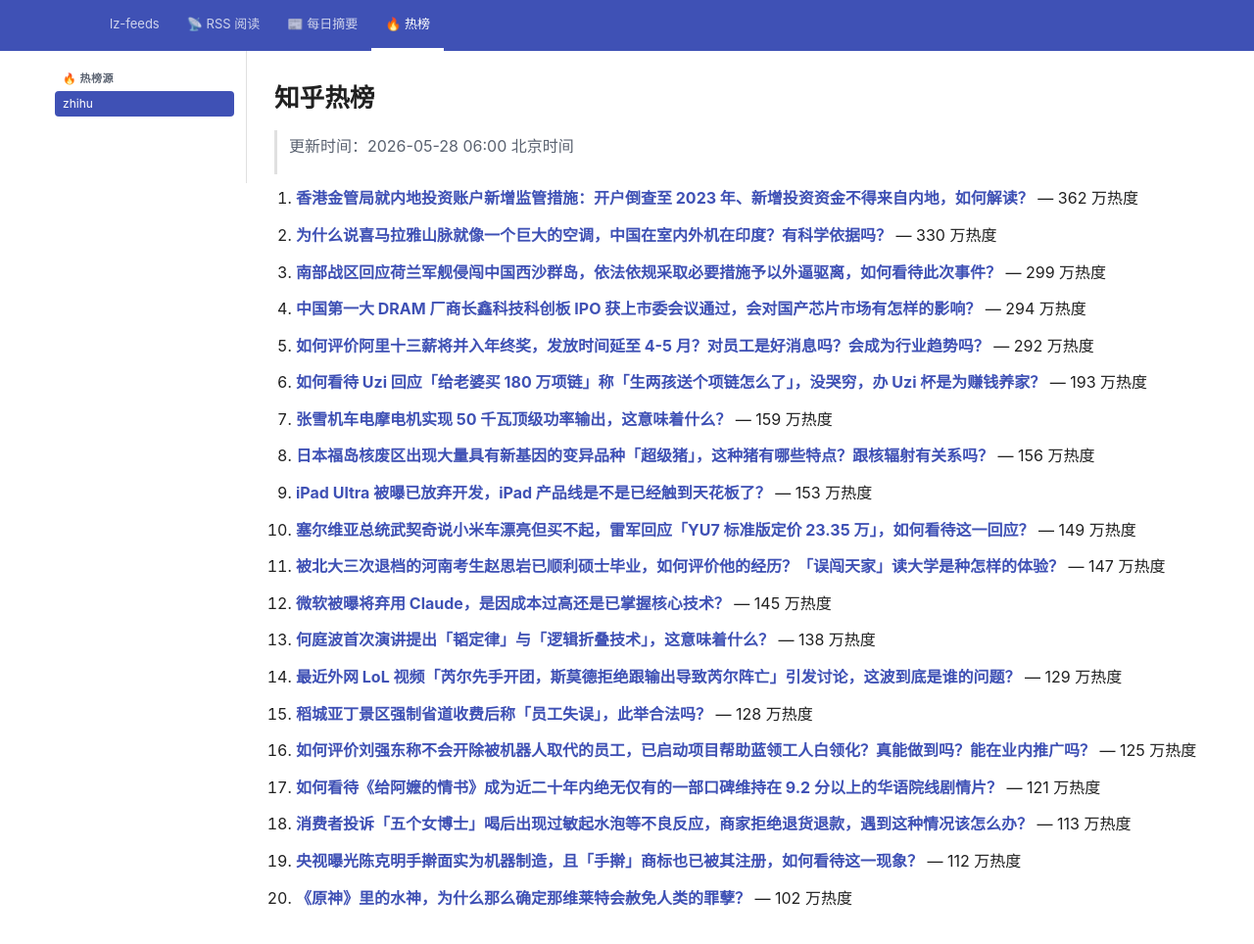
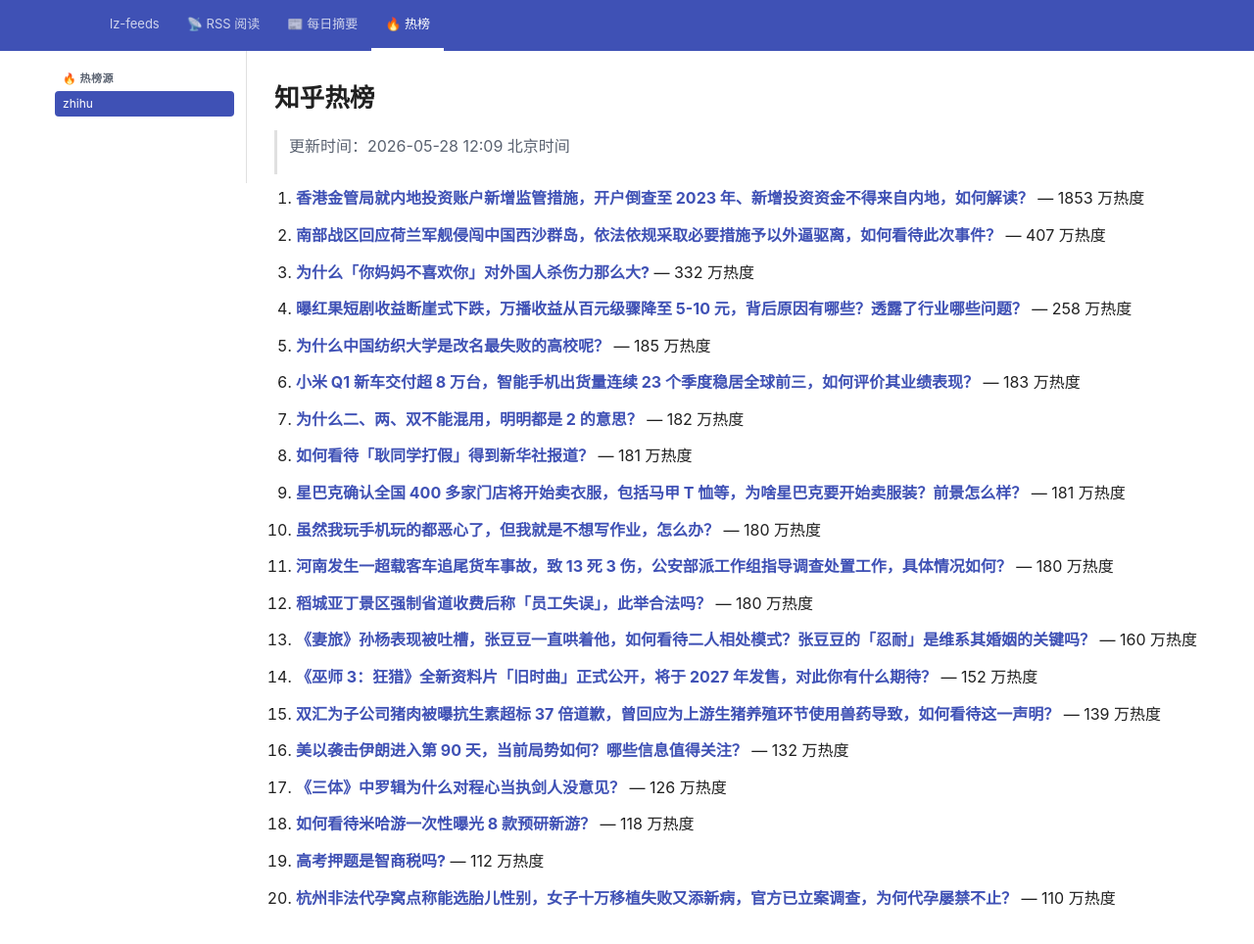
Before and after one commit to lizhang0101/lz-feeds, a Jekyll site: the page built from _hotlist/zhihu.md, in a window 1280 px wide and 994 px high. Shown: the top 964 px of the window at 98% size. Built offline with Jekyll 4.4.1, drawn with Linux system fonts in a browser that asks for light colours.

Commit message:
hotlist: 2026-05-28T04:09Z

```diff
--- a/_hotlist/zhihu.md
+++ b/_hotlist/zhihu.md
@@ -1,48 +1,48 @@
 ---
-updated: 2026-05-28 06:00 北京时间
+updated: 2026-05-28 12:09 北京时间
 count: 20
 ---
 
 # 知乎热榜
 
-> 更新时间：2026-05-28 06:00 北京时间
+> 更新时间：2026-05-28 12:09 北京时间
 
-1. **[香港金管局就内地投资账户新增监管措施：开户倒查至 2023 年、新增投资资金不得来自内地，如何解读？](https://www.zhihu.com/question/2043072357921546874)** — 362 万热度
+1. **[香港金管局就内地投资账户新增监管措施，开户倒查至 2023 年、新增投资资金不得来自内地，如何解读？](https://www.zhihu.com/question/2043072357921546874)** — 1853 万热度
 
-2. **[为什么说喜马拉雅山脉就像一个巨大的空调，中国在室内外机在印度？有科学依据吗？](https://www.zhihu.com/question/2042963003981526641)** — 330 万热度
+2. **[南部战区回应荷兰军舰侵闯中国西沙群岛，依法依规采取必要措施予以外逼驱离，如何看待此次事件？](https://www.zhihu.com/question/2043071472072123195)** — 407 万热度
 
-3. **[南部战区回应荷兰军舰侵闯中国西沙群岛，依法依规采取必要措施予以外逼驱离，如何看待此次事件？](https://www.zhihu.com/question/2043071472072123195)** — 299 万热度
+3. **[为什么「你妈妈不喜欢你」对外国人杀伤力那么大?](https://www.zhihu.com/question/1916372096931575252)** — 332 万热度
 
-4. **[中国第一大 DRAM 厂商长鑫科技科创板 IPO 获上市委会议通过，会对国产芯片市场有怎样的影响？](https://www.zhihu.com/question/2042900633947038528)** — 294 万热度
+4. **[曝红果短剧收益断崖式下跌，万播收益从百元级骤降至 5-10 元，背后原因有哪些？透露了行业哪些问题？](https://www.zhihu.com/question/2041447752677200286)** — 258 万热度
 
-5. **[如何评价阿里十三薪将并入年终奖，发放时间延至 4-5 月？对员工是好消息吗？会成为行业趋势吗？](https://www.zhihu.com/question/2043016539914203464)** — 292 万热度
+5. **[为什么中国纺织大学是改名最失败的高校呢？](https://www.zhihu.com/question/1889705980960421500)** — 185 万热度
 
-6. **[如何看待 Uzi 回应「给老婆买 180 万项链」称「生两孩送个项链怎么了」，没哭穷，办 Uzi 杯是为赚钱养家？](https://www.zhihu.com/question/2041684405639444059)** — 193 万热度
+6. **[小米 Q1 新车交付超 8 万台，智能手机出货量连续 23 个季度稳居全球前三，如何评价其业绩表现？](https://www.zhihu.com/question/2042664108592517790)** — 183 万热度
 
-7. **[张雪机车电摩电机实现 50 千瓦顶级功率输出，这意味着什么？](https://www.zhihu.com/question/2042924043733579676)** — 159 万热度
+7. **[为什么二、两、双不能混用，明明都是 2 的意思？](https://www.zhihu.com/question/2020170888755041113)** — 182 万热度
 
-8. **[日本福岛核废区出现大量具有新基因的变异品种「超级猪」，这种猪有哪些特点？跟核辐射有关系吗？](https://www.zhihu.com/question/2042329760202581247)** — 156 万热度
+8. **[如何看待「耿同学打假」得到新华社报道？](https://www.zhihu.com/question/2042616662931895750)** — 181 万热度
 
-9. **[iPad Ultra 被曝已放弃开发，iPad 产品线是不是已经触到天花板了？](https://www.zhihu.com/question/2042310569772806238)** — 153 万热度
+9. **[星巴克确认全国 400 多家门店将开始卖衣服，包括马甲 T 恤等，为啥星巴克要开始卖服装？前景怎么样？](https://www.zhihu.com/question/2042286452512223247)** — 181 万热度
 
-10. **[塞尔维亚总统武契奇说小米车漂亮但买不起，雷军回应「YU7 标准版定价 23.35 万」，如何看待这一回应？](https://www.zhihu.com/question/2042890815265923370)** — 149 万热度
+10. **[虽然我玩手机玩的都恶心了，但我就是不想写作业，怎么办？](https://www.zhihu.com/question/368308943)** — 180 万热度
 
-11. **[被北大三次退档的河南考生赵思岩已顺利硕士毕业，如何评价他的经历？「误闯天家」读大学是种怎样的体验？](https://www.zhihu.com/question/2042657096357733130)** — 147 万热度
+11. **[河南发生一超载客车追尾货车事故，致 13 死 3 伤，公安部派工作组指导调查处置工作，具体情况如何？](https://www.zhihu.com/question/2043260341555913882)** — 180 万热度
 
-12. **[微软被曝将弃用 Claude，是因成本过高还是已掌握核心技术？](https://www.zhihu.com/question/2042293920017691036)** — 145 万热度
+12. **[稻城亚丁景区强制省道收费后称「员工失误」，此举合法吗？](https://www.zhihu.com/question/2042634299527140707)** — 180 万热度
 
-13. **[何庭波首次演讲提出「韬定律」与「逻辑折叠技术」，这意味着什么？](https://www.zhihu.com/question/2042230519497220237)** — 138 万热度
+13. **[《妻旅》孙杨表现被吐槽，张豆豆一直哄着他，如何看待二人相处模式？张豆豆的「忍耐」是维系其婚姻的关键吗？](https://www.zhihu.com/question/2033203767886267877)** — 160 万热度
 
-14. **[最近外网 LoL 视频「芮尔先手开团，斯莫德拒绝跟输出导致芮尔阵亡」引发讨论，这波到底是谁的问题？](https://www.zhihu.com/question/2042969044114990453)** — 129 万热度
+14. **[《巫师 3：狂猎》全新资料片「旧时曲」正式公开，将于 2027 年发售，对此你有什么期待？](https://www.zhihu.com/question/2043016780742972180)** — 152 万热度
 
-15. **[稻城亚丁景区强制省道收费后称「员工失误」，此举合法吗？](https://www.zhihu.com/question/2042634299527140707)** — 128 万热度
+15. **[双汇为子公司猪肉被曝抗生素超标 37 倍道歉，曾回应为上游生猪养殖环节使用兽药导致，如何看待这一声明？](https://www.zhihu.com/question/2042975040237462279)** — 139 万热度
 
-16. **[如何评价刘强东称不会开除被机器人取代的员工，已启动项目帮助蓝领工人白领化？真能做到吗？能在业内推广吗？](https://www.zhihu.com/question/2043061551347622195)** — 125 万热度
+16. **[美以袭击伊朗进入第 90 天，当前局势如何？哪些信息值得关注？](https://www.zhihu.com/question/2043104464907629617)** — 132 万热度
 
-17. **[如何看待《给阿嬷的情书》成为近二十年内绝无仅有的一部口碑维持在 9.2 分以上的华语院线剧情片？](https://www.zhihu.com/question/2042532817628878168)** — 121 万热度
+17. **[《三体》中罗辑为什么对程心当执剑人没意见？](https://www.zhihu.com/question/645181520)** — 126 万热度
 
-18. **[消费者投诉「五个女博士」喝后出现过敏起水泡等不良反应，商家拒绝退货退款‌，遇到这种情况该怎么办？](https://www.zhihu.com/question/2042882491095015915)** — 113 万热度
+18. **[如何看待米哈游一次性曝光 8 款预研新游？](https://www.zhihu.com/question/2043063922463332231)** — 118 万热度
 
-19. **[央视曝光陈克明手擀面实为机器制造，且「手擀」商标也已被其注册，如何看待这一现象？](https://www.zhihu.com/question/2042901048293947230)** — 112 万热度
+19. **[高考押题是智商税吗?](https://www.zhihu.com/question/533875462)** — 112 万热度
 
-20. **[《原神》里的水神，为什么那么确定那维莱特会赦免人类的罪孽？](https://www.zhihu.com/question/629940035)** — 102 万热度
+20. **[杭州非法代孕窝点称能选胎儿性别，女子十万移植失败又添新病，官方已立案调查，为何代孕屡禁不止？](https://www.zhihu.com/question/2043052117854613747)** — 110 万热度
```
